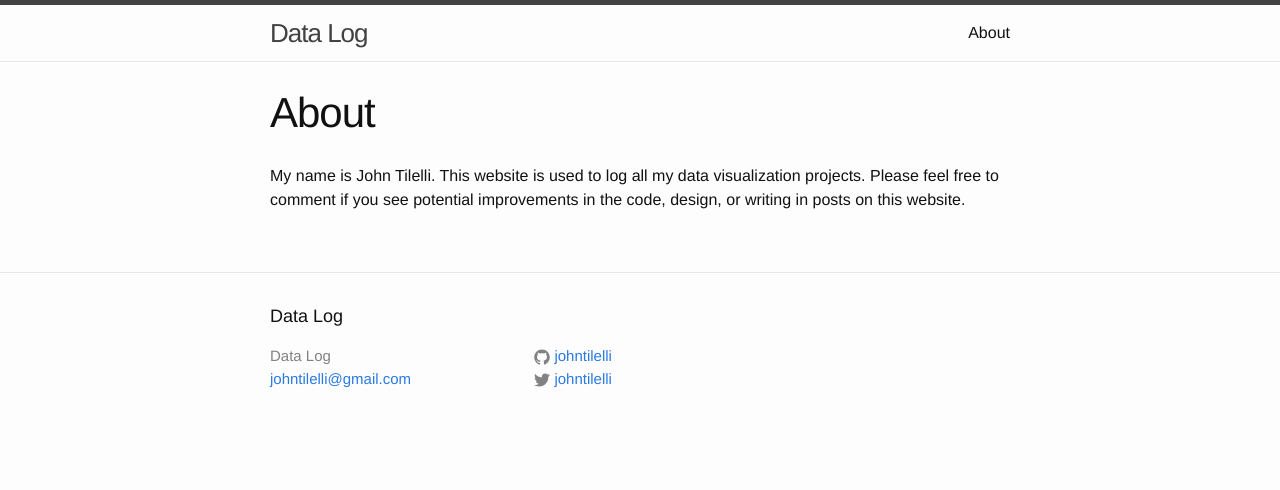
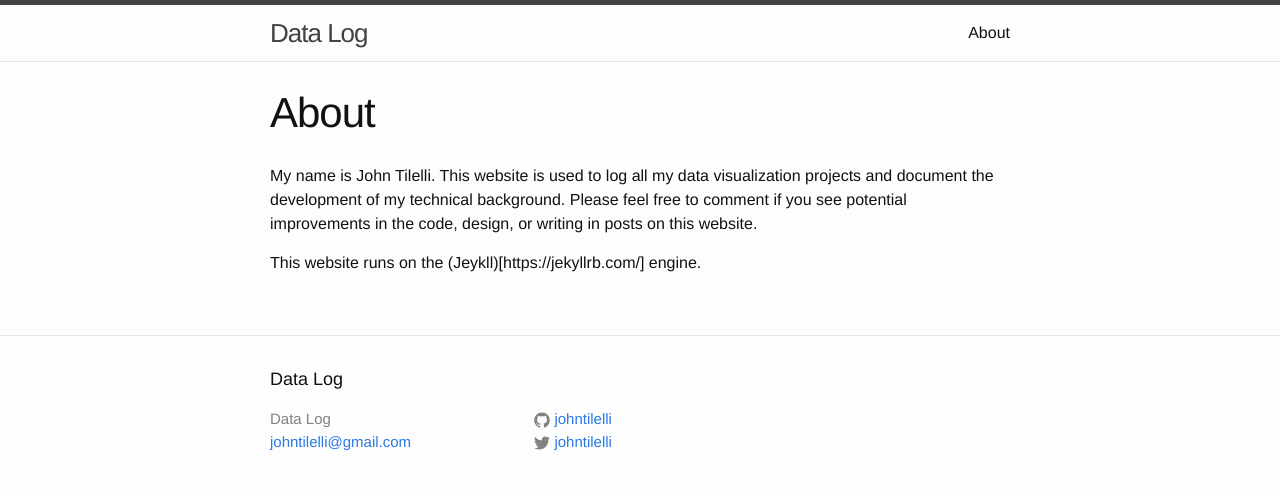
Before and after one commit to johntilelli/johntilelli.github.io, a Jekyll site: the page built from about.md, in a window 1280 px wide. Shown: the top 490 px of the page. Built offline with Jekyll 4.4.1, drawn with Linux system fonts in a browser that asks for light colours.

Commit message:
Update about.md

```diff
--- a/about.md
+++ b/about.md
@@ -4,4 +4,6 @@
 permalink: /about/
 ---
 
-My name is John Tilelli. This website is used to log all my data visualization projects. Please feel free to comment if you see potential improvements in the code, design, or writing in posts on this website.
+My name is John Tilelli. This website is used to log all my data visualization projects and document the development of my technical background. Please feel free to comment if you see potential improvements in the code, design, or writing in posts on this website.
+
+This website runs on the (Jeykll)[https://jekyllrb.com/] engine.
```
